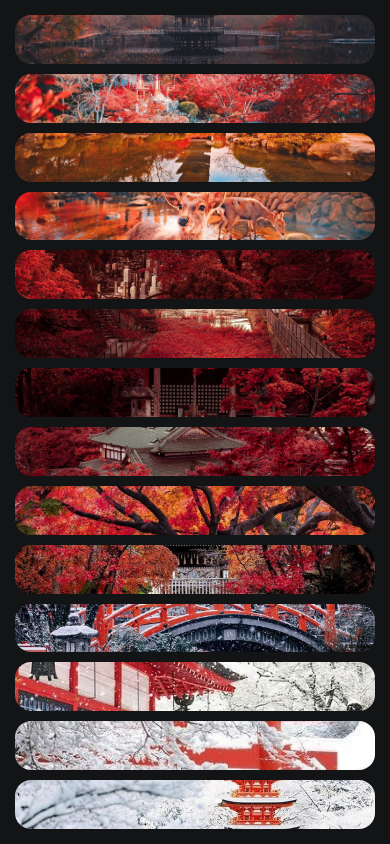
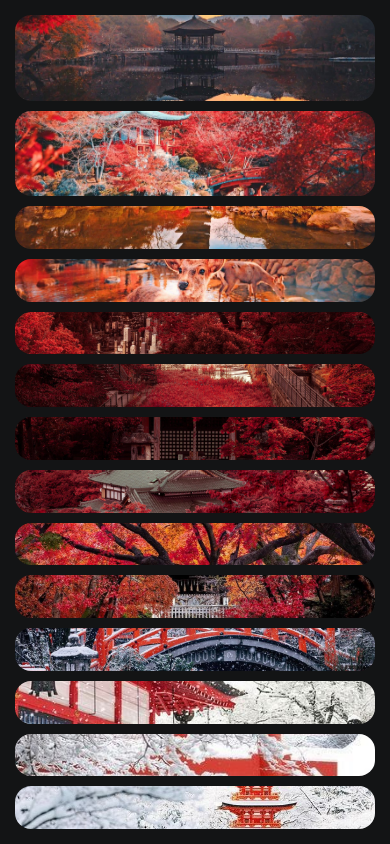
Before and after one commit to BrianCuellarGG/clase30gridcafe, a plain HTML site: page index.html in a window 390 px wide. Drawn offline with Linux system fonts and the light colour scheme.

Commit message:
AHORA SÍ

```diff
--- a/styles.css
+++ b/styles.css
@@ -149,8 +149,8 @@ body {
 
 @media (max-width: 481px) {
   .container {
-    grid-template-columns: 2fr;
-    grid-template-rows: 1fr;
+    grid-template-columns: 1fr;
+    grid-template-rows: repeat(2, 2fr);
   }
 
   .item-photo:nth-child(even),
```
